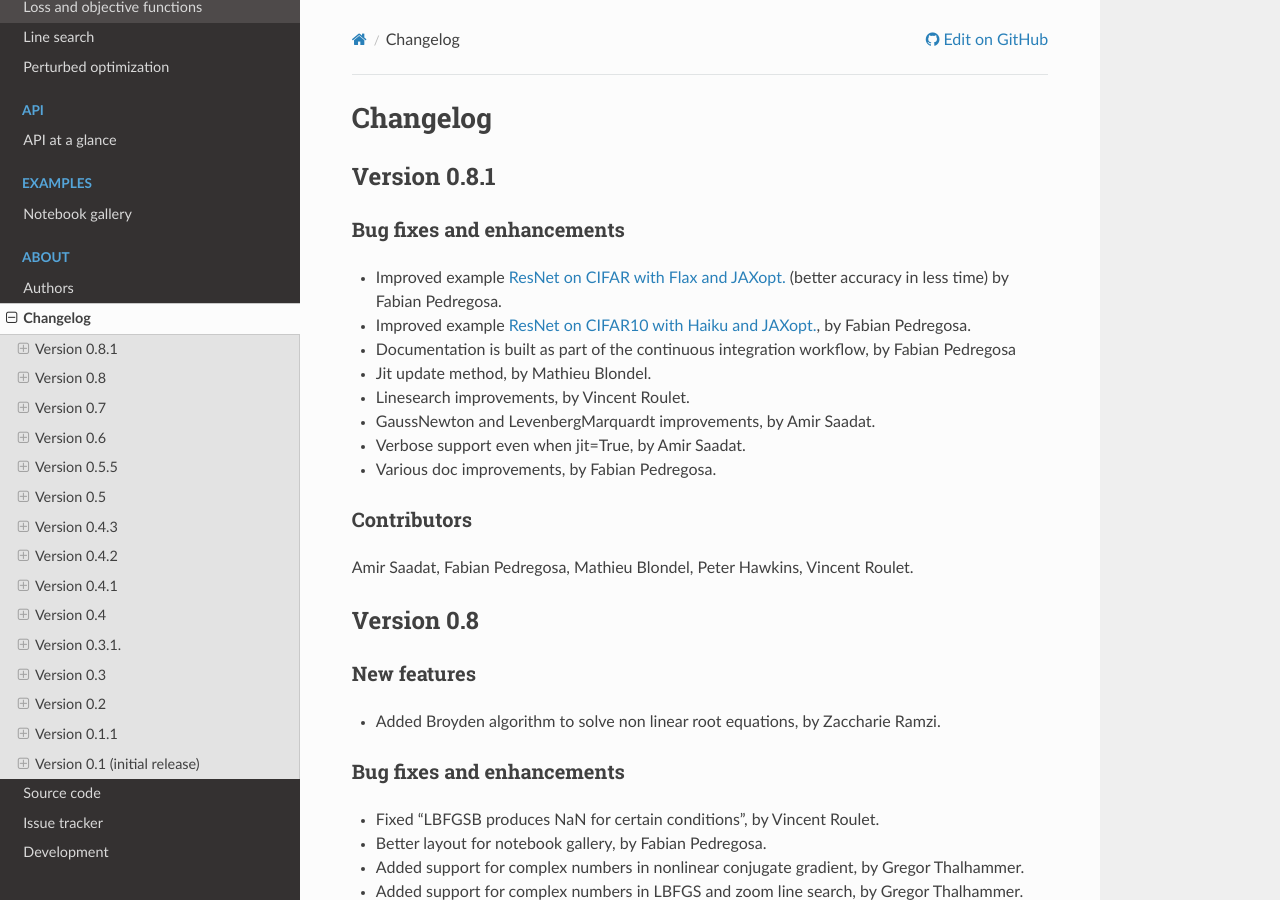
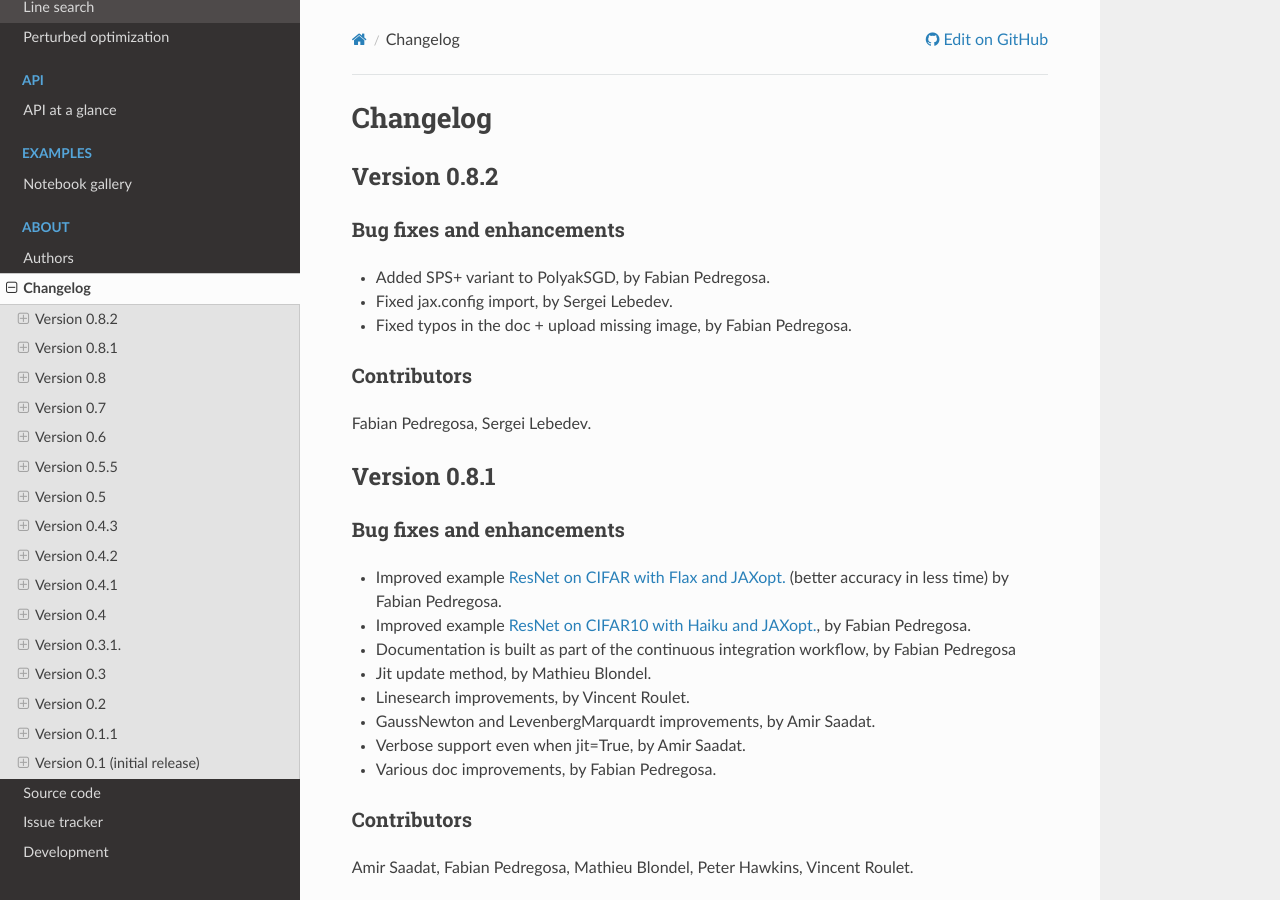
Before and after one commit to google/jaxopt, a Sphinx documentation site: the page built from docs/changelog.rst, in a window 1280 px wide and 900 px high. Built offline with Sphinx 7.4.7 and the Read the Docs theme 2.0.0, drawn with Linux system fonts in a browser that asks for light colours; pages that are not in the unit, such as notebooks, are missing from menus.

Commit message:
Release v0.8.2.

```diff
--- a/docs/changelog.rst
+++ b/docs/changelog.rst
@@ -1,5 +1,20 @@
 Changelog
 =========
+
+Version 0.8.2
+-------------
+
+Bug fixes and enhancements
+~~~~~~~~~~~~~~~~~~~~~~~~~~
+
+- Added SPS+ variant to PolyakSGD, by Fabian Pedregosa.
+- Fixed jax.config import, by Sergei Lebedev.
+- Fixed typos in the doc + upload missing image, by Fabian Pedregosa.
+
+Contributors
+~~~~~~~~~~~~
+
+Fabian Pedregosa, Sergei Lebedev.
 
 Version 0.8.1
 -------------
--- a/jaxopt/version.py
+++ b/jaxopt/version.py
@@ -14,4 +14,4 @@
 
 """JAXopt version."""
 
-__version__ = "0.8.1"
+__version__ = "0.8.2"
```
